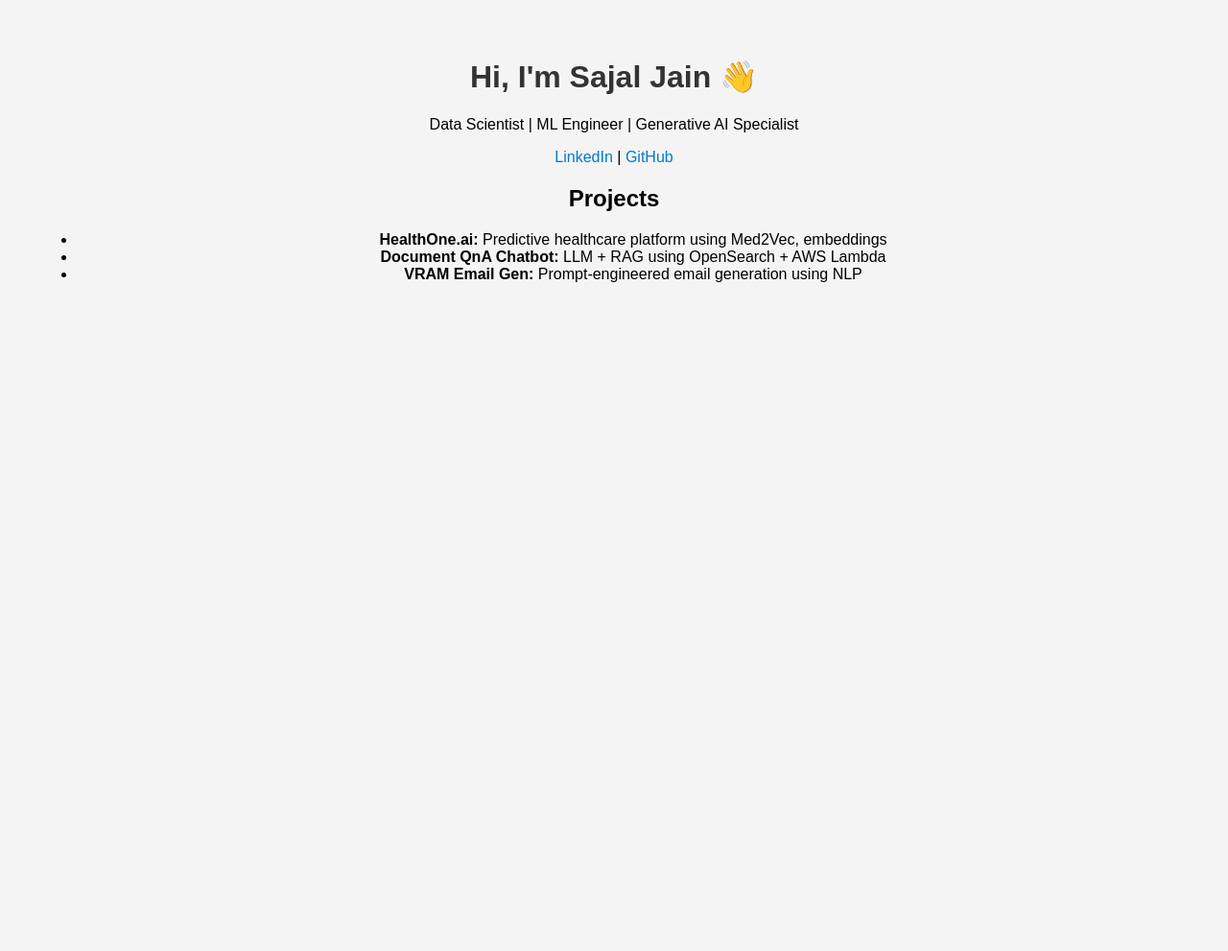
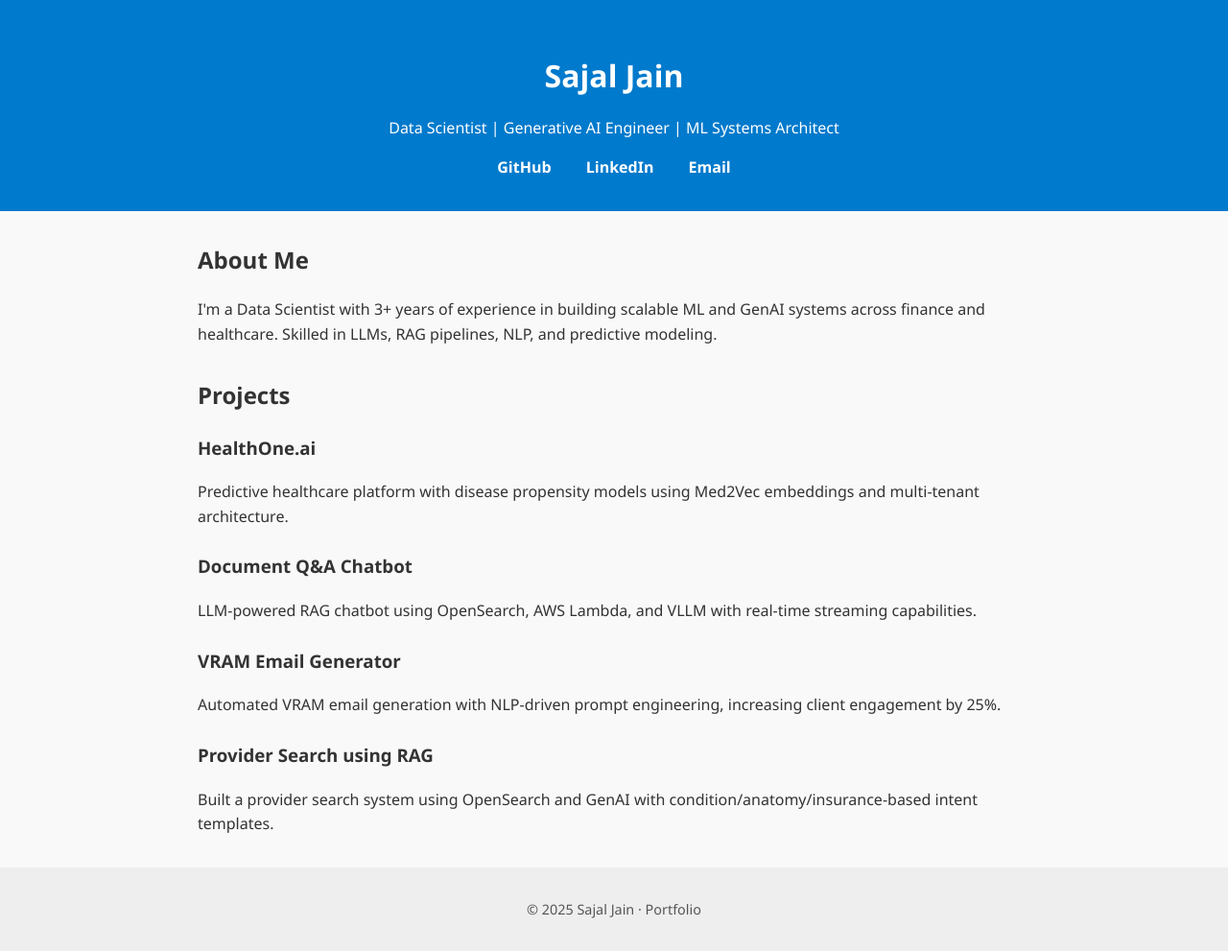
Before and after one commit to Sajalj98/sajalj98.github.io, a plain HTML site: page index.html in a window 1280 px wide. Shown: the whole page at 96% size. Before the commit the page ends 800 px from the top, so only its background shows below. Drawn offline with Linux system fonts and the light colour scheme.

Commit message:
Update index.html

```diff
--- a/index.html
+++ b/index.html
@@ -3,22 +3,102 @@
 <head>
   <meta charset="UTF-8" />
   <meta name="viewport" content="width=device-width, initial-scale=1.0"/>
-  <title>Sajal Jain Portfolio</title>
+  <title>Sajal Jain | Portfolio</title>
   <style>
-    body { font-family: Arial; text-align: center; padding: 2rem; background: #f4f4f4; }
-    h1 { color: #333; }
-    a { color: #007acc; text-decoration: none; }
+    * {
+      box-sizing: border-box;
+    }
+    body {
+      font-family: 'Segoe UI', Tahoma, Geneva, Verdana, sans-serif;
+      margin: 0;
+      padding: 0;
+      background-color: #f9f9f9;
+      color: #333;
+      line-height: 1.6;
+    }
+    header {
+      background-color: #007acc;
+      color: white;
+      padding: 2rem 1rem;
+      text-align: center;
+    }
+    h1 {
+      margin-bottom: 0.5rem;
+    }
+    nav a {
+      margin: 0 1rem;
+      color: white;
+      text-decoration: none;
+      font-weight: bold;
+    }
+    section {
+      max-width: 900px;
+      margin: 2rem auto;
+      padding: 0 1rem;
+    }
+    ul {
+      padding-left: 1.2rem;
+    }
+    .project {
+      margin-bottom: 1.5rem;
+    }
+    footer {
+      text-align: center;
+      padding: 2rem 1rem;
+      background: #eee;
+      color: #555;
+      font-size: 0.9rem;
+    }
   </style>
 </head>
 <body>
-  <h1>Hi, I'm Sajal Jain 👋</h1>
-  <p>Data Scientist | ML Engineer | Generative AI Specialist</p>
-  <p><a href="https://www.linkedin.com/in/sajaljain">LinkedIn</a> | <a href="https://github.com/sajaljain">GitHub</a></p>
-  <h2>Projects</h2>
-  <ul>
-    <li><strong>HealthOne.ai:</strong> Predictive healthcare platform using Med2Vec, embeddings</li>
-    <li><strong>Document QnA Chatbot:</strong> LLM + RAG using OpenSearch + AWS Lambda</li>
-    <li><strong>VRAM Email Gen:</strong> Prompt-engineered email generation using NLP</li>
-  </ul>
+
+  <header>
+    <h1>Sajal Jain</h1>
+    <p>Data Scientist | Generative AI Engineer | ML Systems Architect</p>
+    <nav>
+      <a href="https://github.com/sajaljain" target="_blank">GitHub</a>
+      <a href="https://www.linkedin.com/in/sajaljain" target="_blank">LinkedIn</a>
+      <a href="mailto:sajal@example.com">Email</a>
+    </nav>
+  </header>
+
+  <section>
+    <h2>About Me</h2>
+    <p>
+      I'm a Data Scientist with 3+ years of experience in building scalable ML and GenAI systems across finance and healthcare.
+      Skilled in LLMs, RAG pipelines, NLP, and predictive modeling.
+    </p>
+  </section>
+
+  <section>
+    <h2>Projects</h2>
+
+    <div class="project">
+      <h3>HealthOne.ai</h3>
+      <p>Predictive healthcare platform with disease propensity models using Med2Vec embeddings and multi-tenant architecture.</p>
+    </div>
+
+    <div class="project">
+      <h3>Document Q&A Chatbot</h3>
+      <p>LLM-powered RAG chatbot using OpenSearch, AWS Lambda, and VLLM with real-time streaming capabilities.</p>
+    </div>
+
+    <div class="project">
+      <h3>VRAM Email Generator</h3>
+      <p>Automated VRAM email generation with NLP-driven prompt engineering, increasing client engagement by 25%.</p>
+    </div>
+
+    <div class="project">
+      <h3>Provider Search using RAG</h3>
+      <p>Built a provider search system using OpenSearch and GenAI with condition/anatomy/insurance-based intent templates.</p>
+    </div>
+
+  </section>
+
+  <footer>
+    &copy; 2025 Sajal Jain · Portfolio
+  </footer>
+
 </body>
 </html>
```
